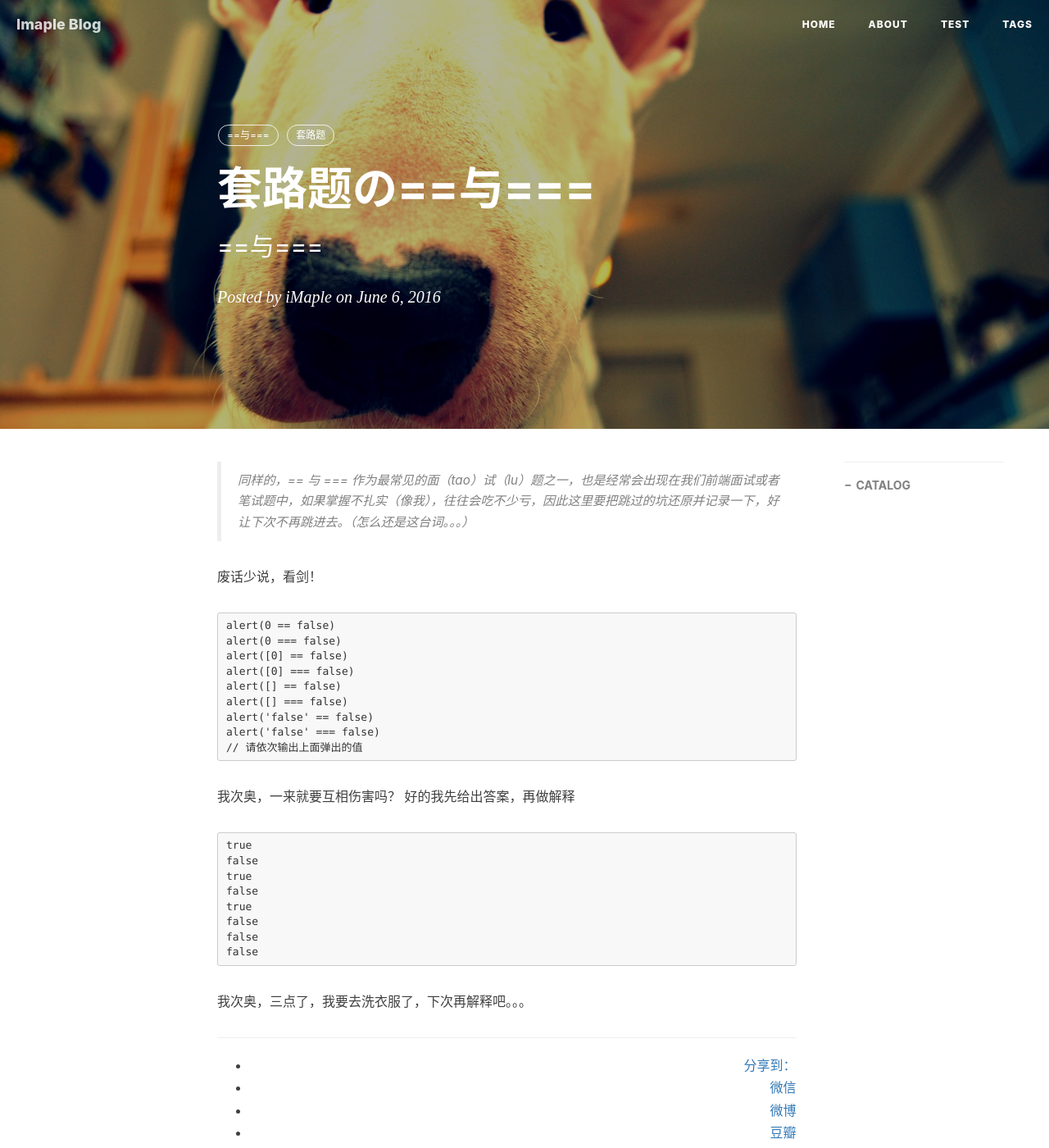
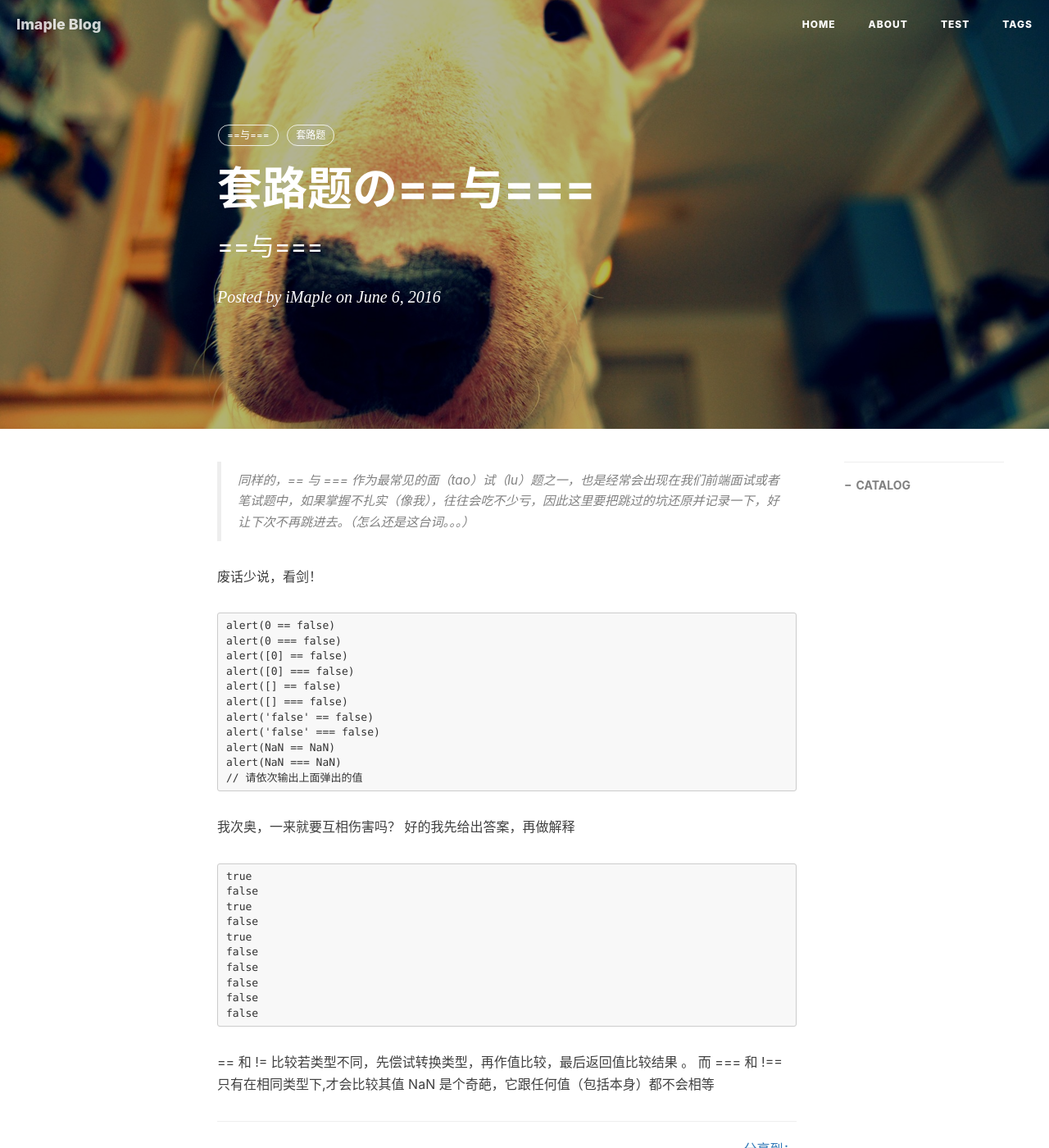
Before and after one commit to WhatAbout/blog, a Jekyll site: the page built from _posts/2016-06-06-==&===.markdown, in a window 1280 px wide and 1400 px high. Shown: the whole window at 82% size. Built offline with Jekyll 4.4.1, drawn with Linux system fonts in a browser that asks for light colours; nearby versions of some CDN libraries; comment, search, counter and statistics services are not loaded.

Commit message:
update a article

````diff
--- a/_posts/2016-06-06-==&===.markdown
+++ b/_posts/2016-06-06-==&===.markdown
@@ -25,6 +25,8 @@ alert([] == false)
 alert([] === false)
 alert('false' == false)
 alert('false' === false)
+alert(NaN == NaN)
+alert(NaN === NaN)
 // 请依次输出上面弹出的值
 ```
 
@@ -40,6 +42,11 @@ true
 false
 false
 false
+false
+false
 ```
 
-我次奥，三点了，我要去洗衣服了，下次再解释吧。。。
+== 和 != 比较若类型不同，先偿试转换类型，再作值比较，最后返回值比较结果 。
+而
+=== 和 !== 只有在相同类型下,才会比较其值
+NaN 是个奇葩，它跟任何值（包括本身）都不会相等
````
